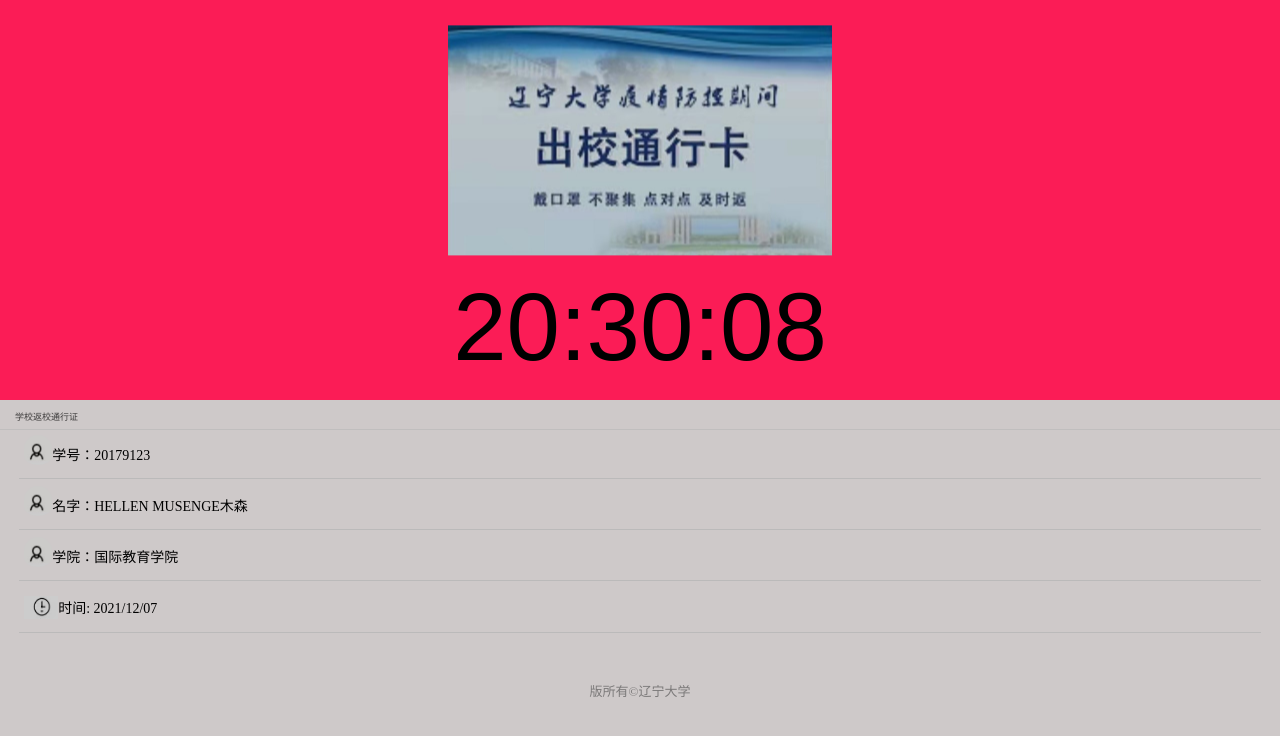
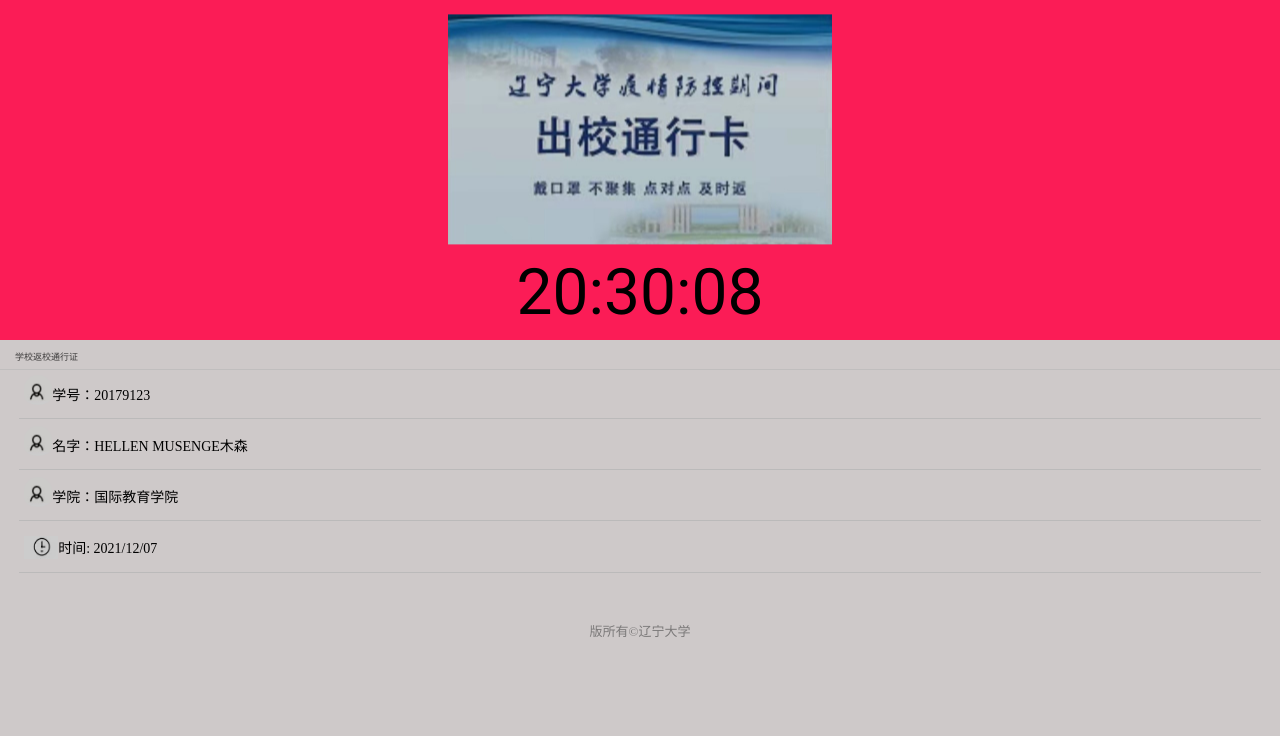
Before and after one commit to tafarathedev/passcode, a plain HTML site: page exit.html in a window 1280 px wide. Drawn offline with nearby package versions, Linux system fonts and the light colour scheme.

Commit message:
Update exit.css

```diff
--- a/exit.css
+++ b/exit.css
@@ -1,3 +1,4 @@
+@import url('https://fonts.googleapis.com/css2?family=Roboto:wght@300;400&display=swap');
 * {
     margin: 0;
     padding: 0;
@@ -43,7 +44,7 @@ body {
     margin: auto;
     display: block;
     background-color: rgb(110, 110, 110);
-    height: 400px;
+    height: 340px;
 }
 
 .image {
@@ -65,13 +66,13 @@ body {
     justify-content: center;
     position: relative;
     left: 50%;
-    top: 2%;
+    top: -3%;
     transform: translate(-50%, -2%);
 }
 
 .time>h1 {
-    font-size: 6rem;
-    font-family: sans-serif;
+    font-size: 4rem;
+    font-family: 'Roboto', sans-serif;
     font-weight: 400;
 }
 
```
